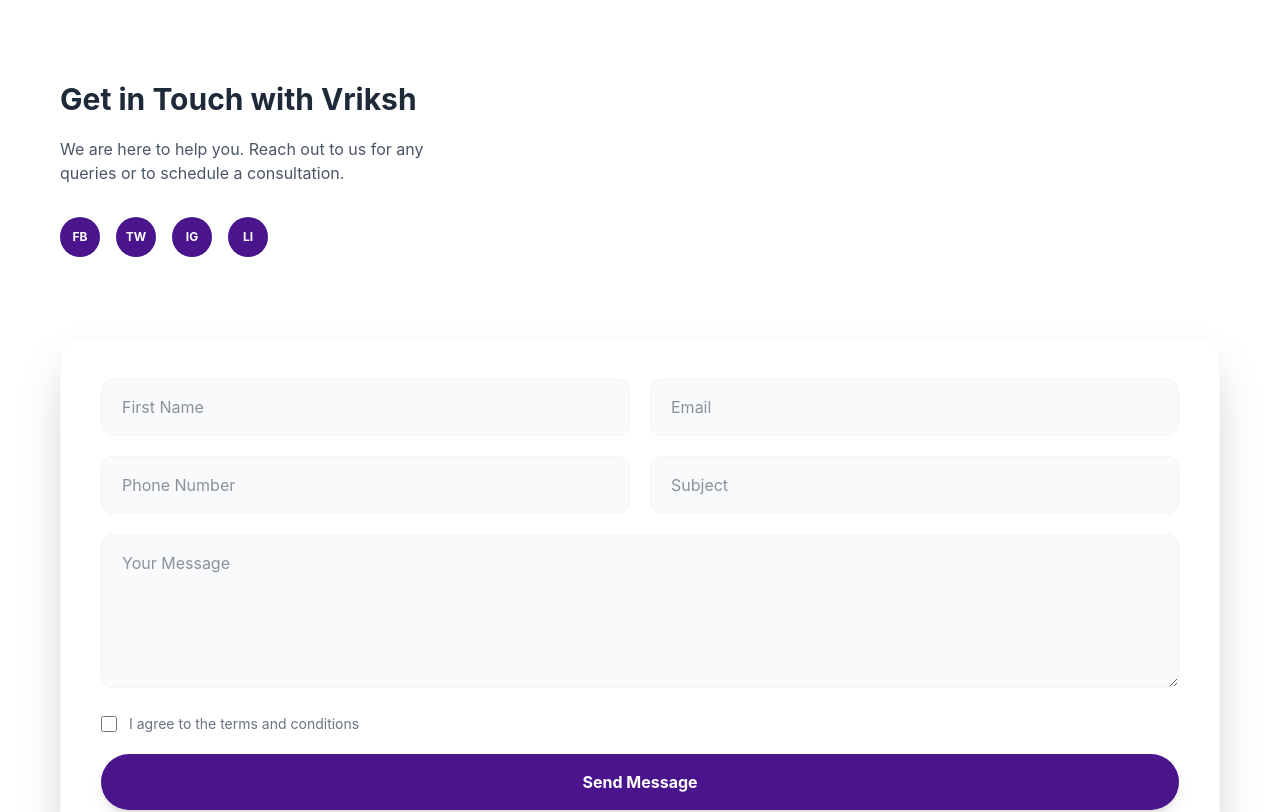
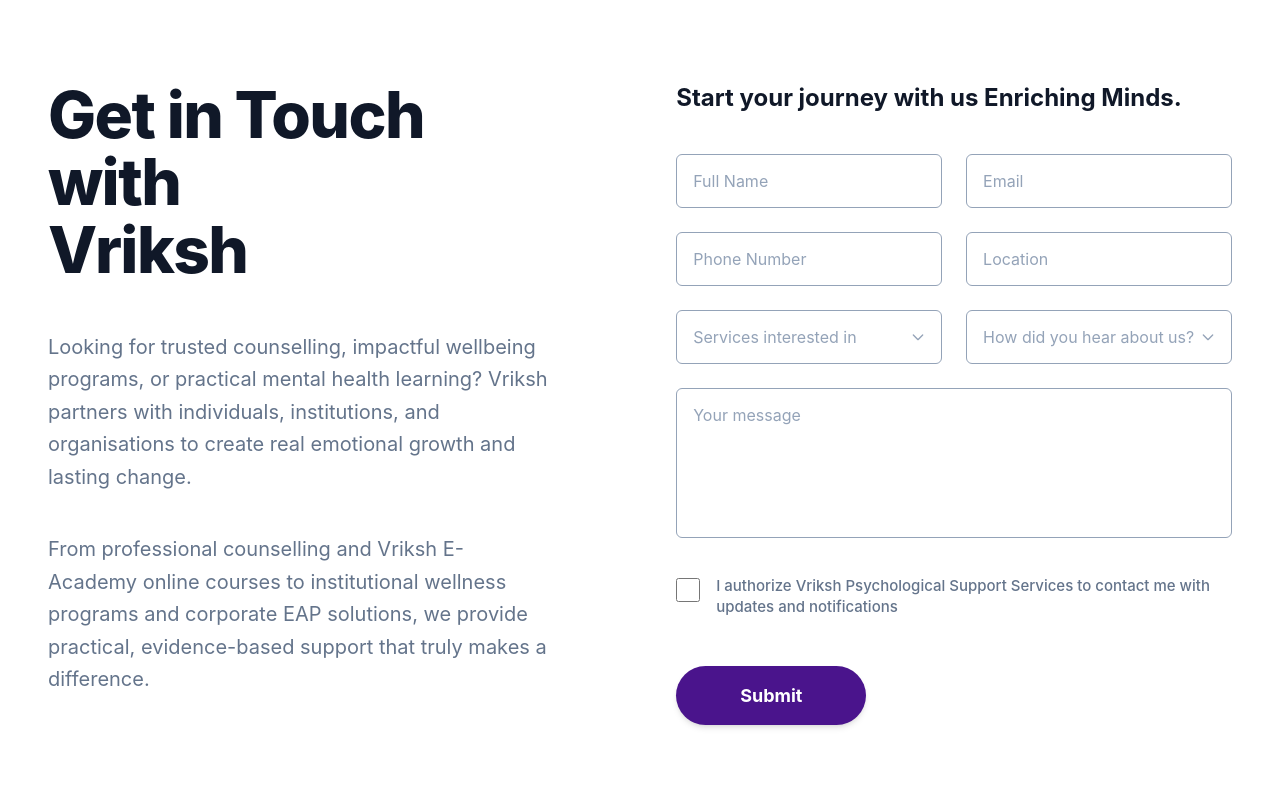
Before and after one commit to VidhunM/vriksh, a React (Vite) app: page / in a window 1280 px wide. Shown: the part 6140-6952 px from the top of the page. Built offline with nearby package versions, Linux system fonts and the light colour scheme.

Commit message:
contact changes

```diff
--- a/src/components/ContactFooter.jsx
+++ b/src/components/ContactFooter.jsx
@@ -3,40 +3,102 @@
 const ContactFooter = () => {
     return (
         <footer className="footer-area">
-            <section id="contact" className="py-24 bg-white">
-                <div className="max-w-[1200px] mx-auto px-5">
-                    <div className="grid lg:grid-cols-[1fr,1.5fr] gap-20">
-                        <div className="contact-info">
-                            <h2 className="text-3xl md:text-3xl font-bold mb-5">Get in Touch with Vriksh</h2>
-                            <p className="text-gray-600 mb-8 max-w-sm">We are here to help you. Reach out to us for any queries or to schedule a consultation.</p>
-                            <div className="flex gap-4">
-                                {['FB', 'TW', 'IG', 'LI'].map((social) => (
-                                    <a key={social} href="#" className="w-10 h-10 rounded-full bg-brand-purple text-white flex items-center justify-center font-bold text-xs hover:scale-110 transition-transform">
-                                        {social}
-                                    </a>
-                                ))}
+            <section id="contact" className="py-24 bg-white overflow-hidden">
+                <div className="max-w-[1340px] mx-auto px-6 sm:px-12">
+                    <div className="flex flex-col lg:flex-row gap-20 lg:gap-32 justify-between items-start">
+                        {/* Left Side: Content */}
+                        <div className="w-full lg:w-[45%] space-y-12">
+                            <h2 className="text-[52px] md:text-[64px] font-extrabold text-gray-900 leading-[1.05] tracking-tight">
+                                Get in Touch with <br /> Vriksh
+                            </h2>
+                            <div className="space-y-10">
+                                <p className="text-[#64748b] text-[18px] md:text-[20px] leading-relaxed max-w-[540px]">
+                                    Looking for trusted counselling, impactful wellbeing programs, or practical mental health learning? Vriksh partners with individuals, institutions, and organisations to create real emotional growth and lasting change.
+                                </p>
+                                <p className="text-[#64748b] text-[18px] md:text-[20px] leading-relaxed max-w-[540px]">
+                                    From professional counselling and Vriksh E-Academy online courses to institutional wellness programs and corporate EAP solutions, we provide practical, evidence-based support that truly makes a difference.
+                                </p>
                             </div>
                         </div>
 
-                        <div className="bg-white p-10 rounded-3xl shadow-2xl border border-gray-50">
-                            <form className="space-y-5">
-                                <div className="grid sm:grid-cols-2 gap-5">
-                                    <input type="text" placeholder="First Name" className="w-full px-5 py-4 rounded-xl border border-gray-100 bg-gray-50 focus:bg-white focus:border-brand-purple focus:ring-1 focus:ring-brand-purple outline-none transition-all" />
-                                    <input type="email" placeholder="Email" className="w-full px-5 py-4 rounded-xl border border-gray-100 bg-gray-50 focus:bg-white focus:border-brand-purple focus:ring-1 focus:ring-brand-purple outline-none transition-all" />
+                        {/* Right Side: Form */}
+                        <div className="w-full lg:w-[50%]">
+                            <h3 className="text-[24px] font-bold text-gray-900 mb-10 leading-snug">
+                                Start your journey with us Enriching Minds.
+                            </h3>
+                            <form className="space-y-6">
+                                <div className="grid sm:grid-cols-2 gap-6">
+                                    <input
+                                        type="text"
+                                        placeholder="Full Name"
+                                        className="w-full px-4 py-3.5 rounded-[6px] border border-[#94a3b8] focus:border-brand-purple focus:ring-0 focus:outline-none transition-all placeholder:text-[#94a3b8] text-gray-800"
+                                    />
+                                    <input
+                                        type="email"
+                                        placeholder="Email"
+                                        className="w-full px-4 py-3.5 rounded-[6px] border border-[#94a3b8] focus:border-brand-purple focus:ring-0 focus:outline-none transition-all placeholder:text-[#94a3b8] text-gray-800"
+                                    />
                                 </div>
-                                <div className="grid sm:grid-cols-2 gap-5">
-                                    <input type="text" placeholder="Phone Number" className="w-full px-5 py-4 rounded-xl border border-gray-100 bg-gray-50 focus:bg-white focus:border-brand-purple focus:ring-1 focus:ring-brand-purple outline-none transition-all" />
-                                    <input type="text" placeholder="Subject" className="w-full px-5 py-4 rounded-xl border border-gray-100 bg-gray-50 focus:bg-white focus:border-brand-purple focus:ring-1 focus:ring-brand-purple outline-none transition-all" />
+                                <div className="grid sm:grid-cols-2 gap-6">
+                                    <input
+                                        type="text"
+                                        placeholder="Phone Number"
+                                        className="w-full px-4 py-3.5 rounded-[6px] border border-[#94a3b8] focus:border-brand-purple focus:ring-0 focus:outline-none transition-all placeholder:text-[#94a3b8] text-gray-800"
+                                    />
+                                    <input
+                                        type="text"
+                                        placeholder="Location"
+                                        className="w-full px-4 py-3.5 rounded-[6px] border border-[#94a3b8] focus:border-brand-purple focus:ring-0 focus:outline-none transition-all placeholder:text-[#94a3b8] text-gray-800"
+                                    />
                                 </div>
-                                <textarea placeholder="Your Message" rows="5" className="w-full px-5 py-4 rounded-xl border border-gray-100 bg-gray-50 focus:bg-white focus:border-brand-purple focus:ring-1 focus:ring-brand-purple outline-none transition-all"></textarea>
+                                <div className="grid sm:grid-cols-2 gap-6">
+                                    <div className="relative">
+                                        <select className="w-full px-4 py-3.5 rounded-[6px] border border-[#94a3b8] focus:border-brand-purple focus:ring-0 focus:outline-none transition-all bg-white appearance-none text-[#94a3b8]">
+                                            <option value="">Services interested in</option>
+                                            <option value="counselling">Counselling</option>
+                                            <option value="wellness">Wellness Programs</option>
+                                            <option value="academy">E-Academy</option>
+                                        </select>
+                                        <div className="absolute right-4 top-1/2 -translate-y-1/2 pointer-events-none">
+                                            <svg className="w-4 h-4 text-[#94a3b8]" fill="none" stroke="currentColor" viewBox="0 0 24 24"><path strokeLinecap="round" strokeLinejoin="round" strokeWidth="2" d="M19 9l-7 7-7-7"></path></svg>
+                                        </div>
+                                    </div>
+                                    <div className="relative">
+                                        <select className="w-full px-4 py-3.5 rounded-[6px] border border-[#94a3b8] focus:border-brand-purple focus:ring-0 focus:outline-none transition-all bg-white appearance-none text-[#94a3b8]">
+                                            <option value="">How did you hear about us?</option>
+                                            <option value="social">Social Media</option>
+                                            <option value="referral">Referral</option>
+                                            <option value="search">Search Engine</option>
+                                        </select>
+                                        <div className="absolute right-4 top-1/2 -translate-y-1/2 pointer-events-none">
+                                            <svg className="w-4 h-4 text-[#94a3b8]" fill="none" stroke="currentColor" viewBox="0 0 24 24"><path strokeLinecap="round" strokeLinejoin="round" strokeWidth="2" d="M19 9l-7 7-7-7"></path></svg>
+                                        </div>
+                                    </div>
+                                </div>
+                                <textarea
+                                    placeholder="Your message"
+                                    rows="5"
+                                    className="w-full px-4 py-3.5 rounded-[6px] border border-[#94a3b8] focus:border-brand-purple focus:ring-0 focus:outline-none transition-all placeholder:text-[#94a3b8] text-gray-800 resize-none font-sans"
+                                ></textarea>
 
-                                <div className="flex items-center gap-3 text-sm text-gray-500">
-                                    <input type="checkbox" id="terms" className="w-4 h-4 rounded text-brand-purple focus:ring-brand-purple" />
-                                    <label htmlFor="terms">I agree to the terms and conditions</label>
+                                <div className="flex items-start gap-4 py-2">
+                                    <div className="pt-0.5">
+                                        <input
+                                            type="checkbox"
+                                            id="authorize"
+                                            className="w-6 h-6 rounded border-[#94a3b8] text-brand-purple focus:ring-0 cursor-pointer"
+                                        />
+                                    </div>
+                                    <label htmlFor="authorize" className="text-[15px] text-[#64748b] cursor-pointer leading-snug font-medium">
+                                        I authorize Vriksh Psychological Support Services to contact me with <br className="hidden sm:block" /> updates and notifications
+                                    </label>
                                 </div>
 
-                                <button type="submit" className="w-full bg-brand-purple text-white py-4 rounded-full font-bold shadow-lg hover:bg-brand-purple-light hover:-translate-y-1 transition-all">
-                                    Send Message
+                                <button
+                                    type="submit"
+                                    className="bg-brand-purple text-white px-16 py-4 rounded-full font-bold text-[18px] hover:bg-brand-purple-dark transition-all shadow-md mt-4"
+                                >
+                                    Submit
                                 </button>
                             </form>
                         </div>
```
